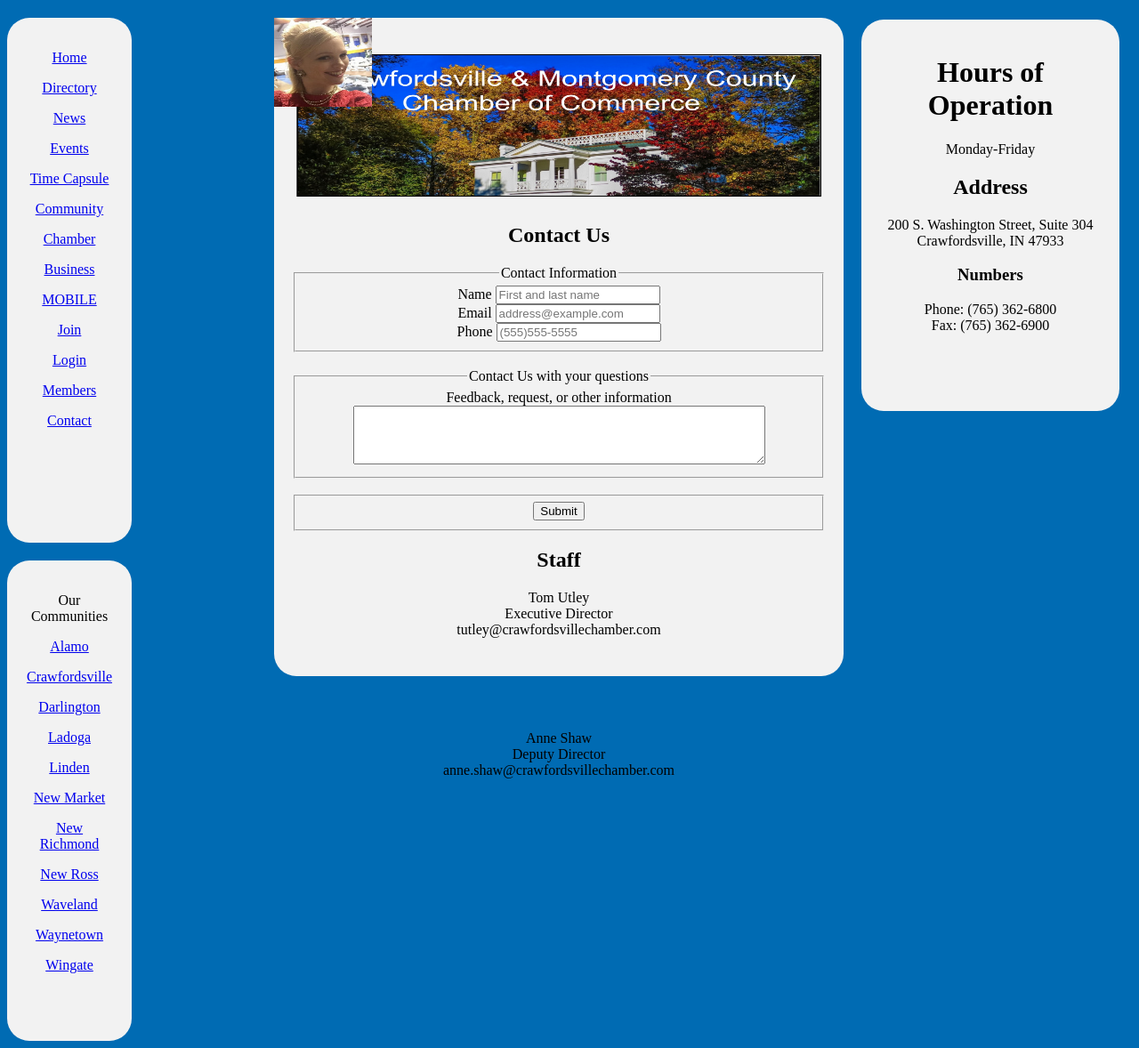
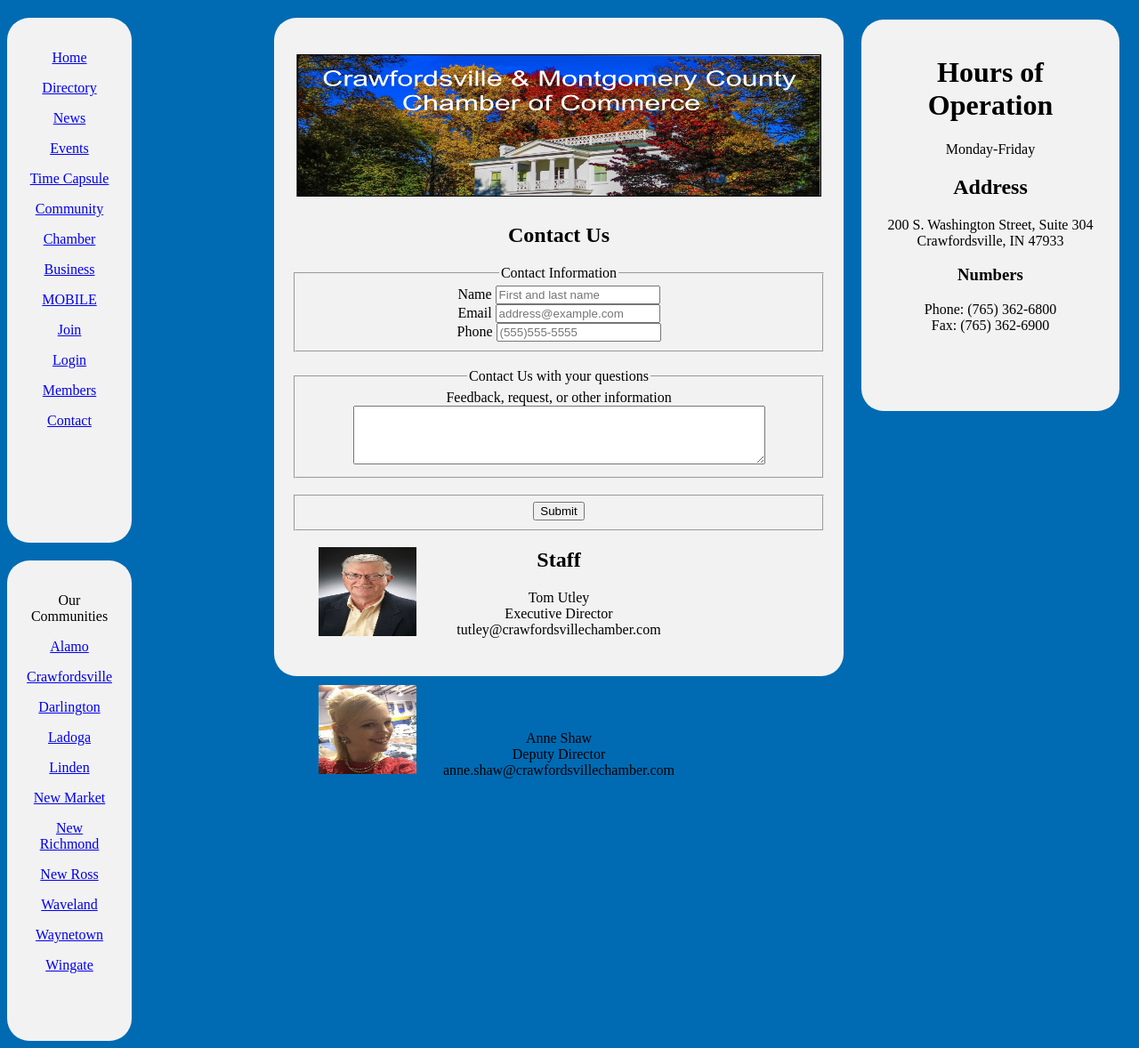
Before and after one commit to Sdev153/FinalProject, a PHP site: page /contact.html in a window 1280 px wide. Shown: the whole page at 89% size. Run offline with PHP 8.4, Linux system fonts and the light colour scheme.

Commit message:
Add files via upload

```diff
--- a/styles.css
+++ b/styles.css
@@ -51,6 +51,21 @@
 	position:absolute;
 	top:0em;
 }
+ /*Style for contact article*/
+.contactarticlecontainer
+{
+	float:top;
+	text-align:center;
+	border-radius: 25px;
+    background: #f2f2f2;
+    padding: 20px;
+    width: 600px;
+    height: 850px;
+	margin-left:230px;
+	margin-top:20px;
+	position:absolute;
+	top:0em;
+}
 
  /*Style for Time Capsule article*/
 .timecapsulearticlecontainer
@@ -87,16 +102,16 @@
 {
 
 	position:absolute;
-	top:0px;
-	left:0px;
+	top:595px;
+	left:50px;
 	margin-left:0px;
 }
 
 .staffimage2
 {
 	position:absolute;
-	top:0px;
-	left:0px;
+	top:750px;
+	left:50px;
 	margin-left:0px;
 }
 
```
